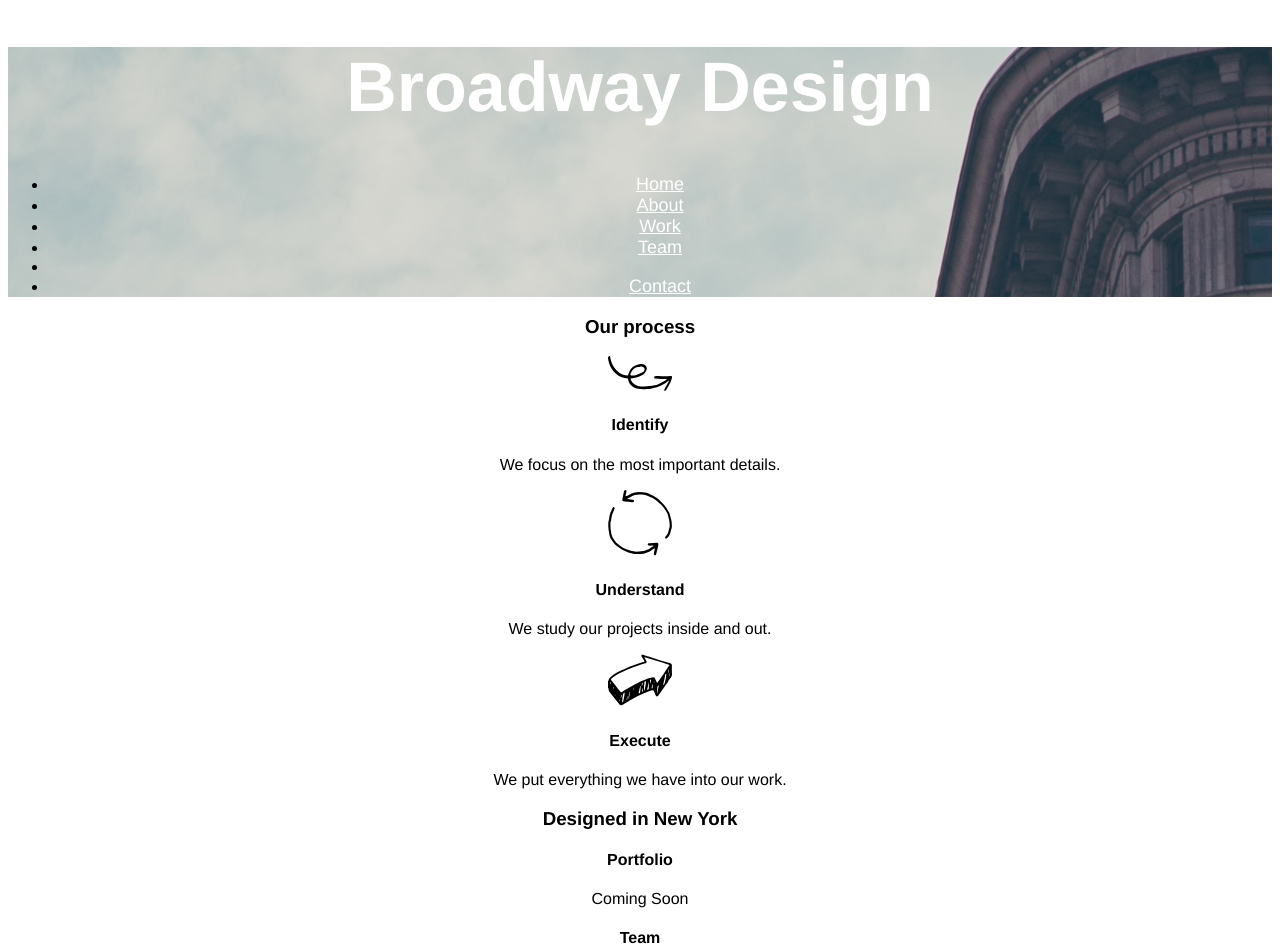
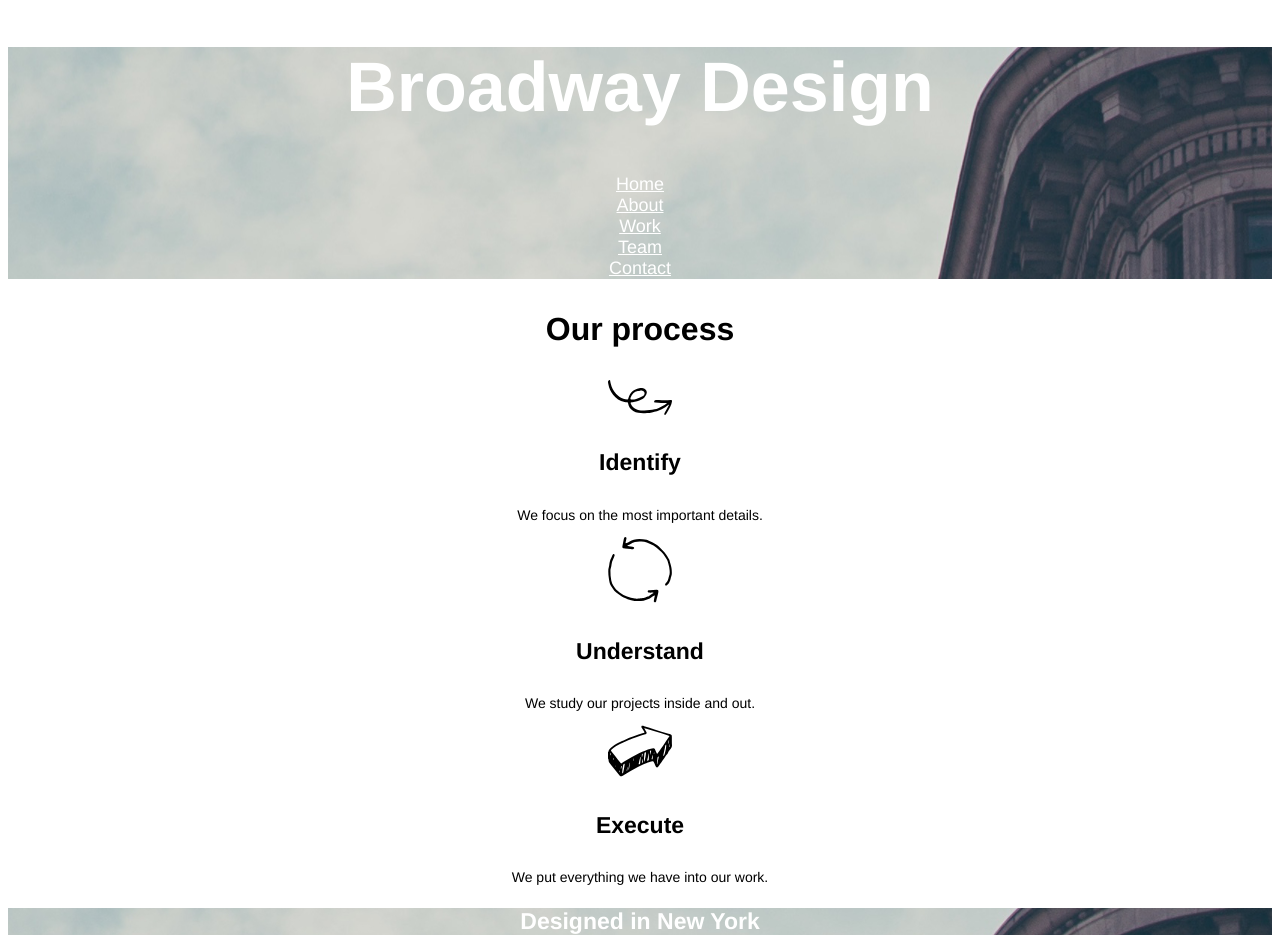
Before and after one commit to Fredrix99/Broadway, a plain HTML site: page index.html in a window 1280 px wide. Shown: the top 952 px of the page. Drawn offline with Linux system fonts and the light colour scheme.

Commit message:
test doc with some change in html and the css file

```diff
--- a/index.html
+++ b/index.html
@@ -10,13 +10,13 @@
       <h1>Broadway Design</h1>
 
     <!-- web list -->
-      <ul id="header_menu">
-        <li><a href="#">Home</a></li>
-        <li><a href="#">About</a></li>
-        <li><a href="#">Work</a></li>
-        <li><a href="#">Team</a><li>
-        <li><a href="#">Contact</a></li>
-      </ul>
+      <p>
+        <a href="#">Home</a><br/>
+        <a href="#">About</a><br/>
+        <a href="#">Work</a><br/>
+        <a href="#">Team</a><br/>
+        <a href="#">Contact</a><br/>
+      </p>
     </div>
 
     <!-- Contents -->
@@ -32,7 +32,7 @@
       <h4>Execute</h4>
       <p>We put everything we have into our work.</p>
 
-      <h3>Designed in New York</h3>
+      <h3 class="header_bg" id="designed_NY">Designed in New York</h3>
       <h4>Portfolio</h4>
       <p>Coming Soon</p>
       <h4>Team</h4>
--- a/resource/css/style.css
+++ b/resource/css/style.css
@@ -10,7 +10,28 @@ body{
   font-weight: bold;
   color:white;
 }
-.header_bg ul li a {
+.header_bg p a {
   font-size:18px;
   color:white;
 }
+.Contents h3{
+  font-size: 32px;
+  font-weight:bold;
+}
+.Contents h4{
+  font-size:23px;
+  font-weight:bold;
+}
+.Contents p{
+  font-size: 14px;
+}
+#designed_NY{
+  font-size: 23px;
+  font-weight:bold;
+  color: white;
+}
+.foter {
+  font-size: 11px;
+  color:white;
+  background-color: dimgray;
+}
```
Also changed, not shown: 3 other files.
